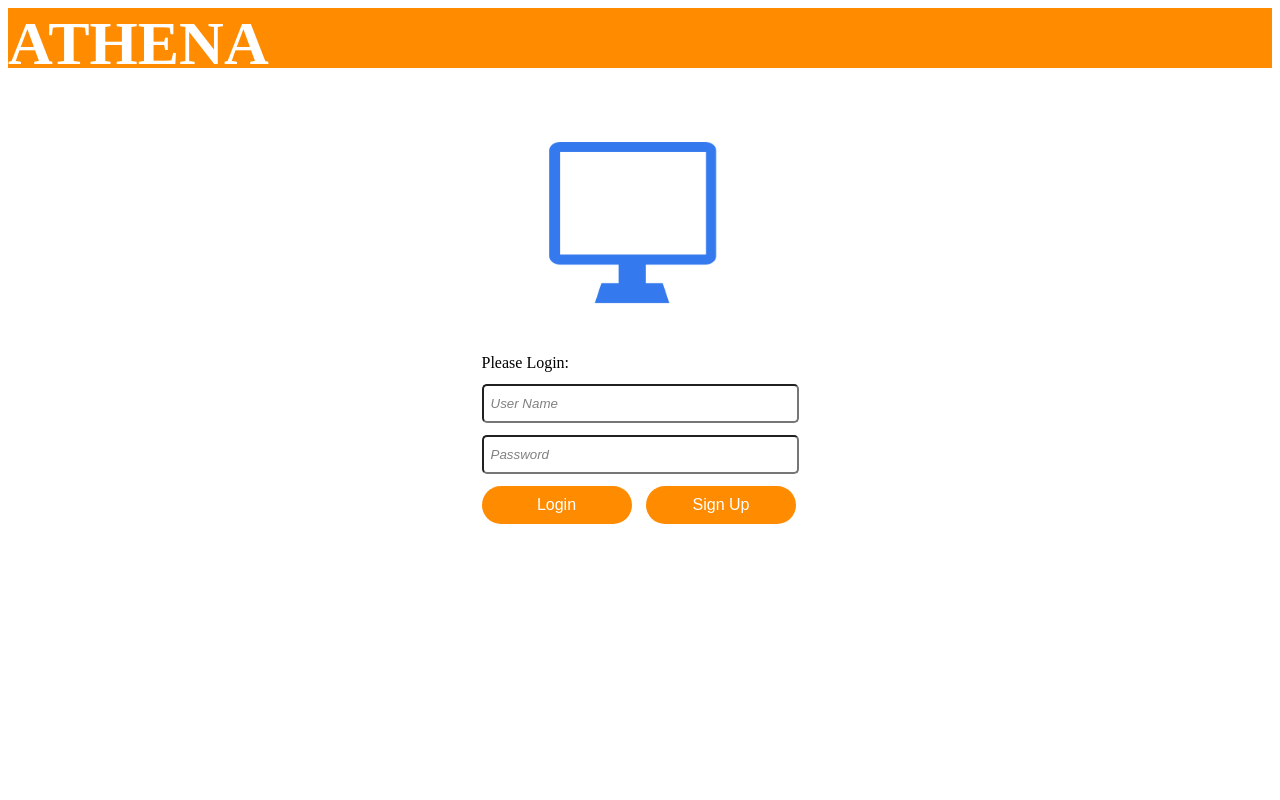
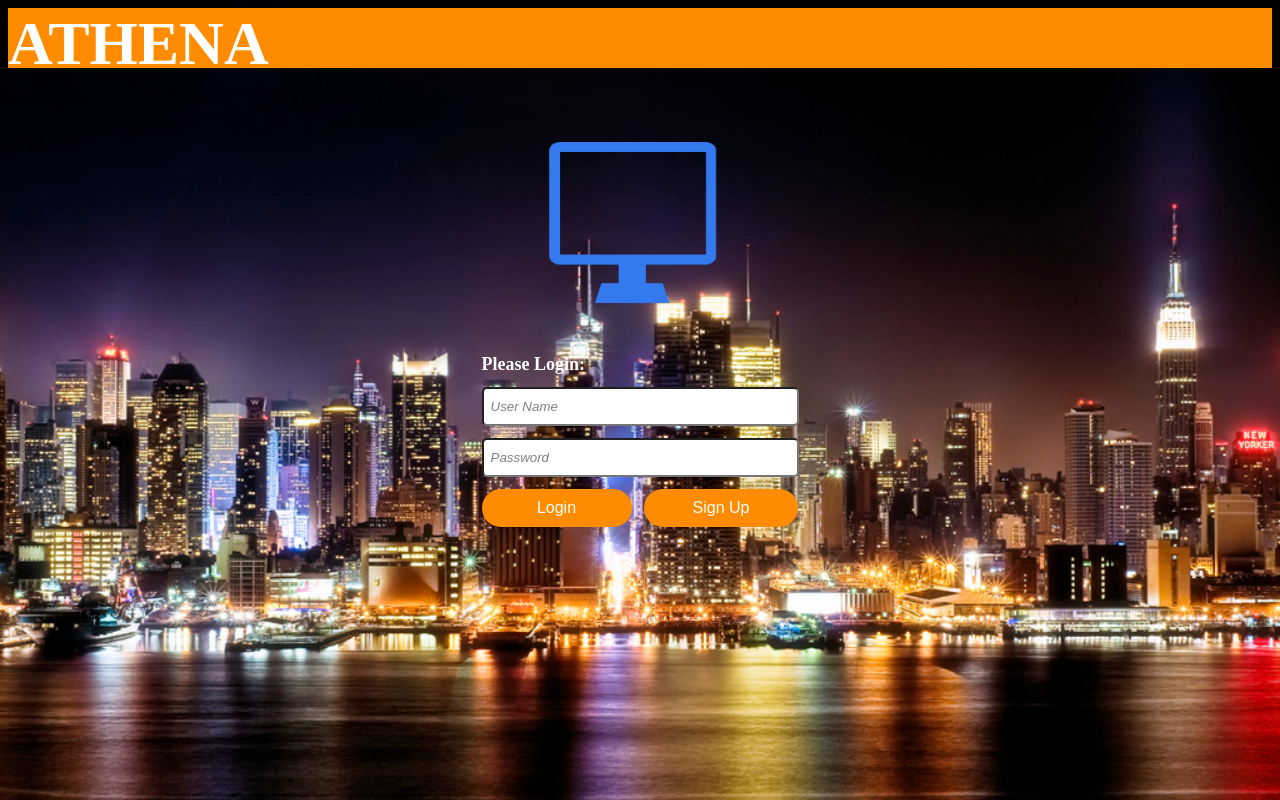
Before and after one commit to Jersyliu/athena, a Django app: page /login/ in a window 1280 px wide. Run offline with Django 3.2, Linux system fonts and the light colour scheme.

Commit message:
background picture

```diff
--- a/homepage/urls.py
+++ b/homepage/urls.py
@@ -6,5 +6,5 @@ app_name = "homepage"
 
 urlpatterns = [
         url(r'logoutuser/$',views.logoutuser, name = 'logoutuser'),
-        url(r'^(?P<username>[a-zA-Z]+)/$', views.index, name = 'index'),
+        url(r'^(?P<username>[a-zA-Z0-9]+)/$', views.index, name = 'index'),
 ]
--- a/login/static/login/style.css
+++ b/login/static/login/style.css
@@ -7,6 +7,13 @@
 .titleText{
     color:white;
     font-size:62px;
+}
+.background{
+  background: url(images/background.jpg) no-repeat center center fixed;
+  -webkit-background-size: cover;
+  -moz-background-size: cover;
+  -o-background-size: cover;
+  background-size: cover;
 }
 .logintable{
     padding: 25px;
@@ -22,6 +29,11 @@
     border-radius: 5px;
     padding: 10px 7px;
     width: 317px;
+}
+.text-white{
+    color: white;
+    font-weight: bold;
+    font-size: 18px;
 }
 .button{
     width: 150px;
@@ -47,9 +59,32 @@
     border-radius: 25px;
 }
 
+.abutton:hover{
+    background-color: green; /* Green */
+    border: none;
+    color: white;
+    text-align: center;
+    text-decoration: none;
+    display: inline-block;
+    font-size: 16px;
+    border-radius: 25px;
+}
+
 .abutton{
     text-decoration: none;
     color: white;
+    font-family:sans-serif;
+    width: 90px;
+    background-color: darkorange; /* Green */
+    border: none;
+    color: white;
+    padding: 10px 32px;
+    text-align: center;
+    text-decoration: none;
+    display: inline-block;
+    font-size: 16px;
+    border-radius: 25px;
+    cursor: pointer;
 }
 td{
     padding: 5px
--- a/login/templates/login/index.html
+++ b/login/templates/login/index.html
@@ -48,13 +48,14 @@
     </script>
 </head>
 
-<form action="{% url 'login:dologin' %}" method="post">
-{% csrf_token %}
+
 
 <div class="titleAthena">
     <h1 class="titleText"> ATHENA </h1>
 </div>
-
+<body class="background">
+    <form action="{% url 'login:dologin' %}" method="post">
+    {% csrf_token %}
         <div class="logintable">
             <table align = "center">
             <tr>
@@ -62,7 +63,7 @@
             </tr>
             <tr>
             <tr>
-    <td colspan="2">Please Login:</td>
+            <td colspan="2"><p class="text-white">Please Login:</p></td>
             </tr>
             <tr>
             <td colspan="2"><input class="username" id = "username" type="text" name="UserName" value="User Name" onfocus="enterField('username')" onblur="exitField(this)"></td>
@@ -72,13 +73,14 @@
             </tr>
             <tr>
             <td><input class="button" type="submit" value="Login" /></td>
-    <td><button class="button"><a class="abutton" href="{% url 'login:register' %}">Sign Up</a></button></td>
+            <td><a class="abutton" href="{% url 'login:register' %}">Sign Up</a></td>
             </tr>
             </table>
         </div>
+    </form>
+</body>
 <!--
 User name: <input type="text" name="UserName" value="User Name"><br>
 PassWord: <input type="text" name="PassWord" value="Password"><br>
 <input type="submit" value="Login or SignUp" />
 -->
-</form>
--- a/login/templates/login/register.html
+++ b/login/templates/login/register.html
@@ -7,7 +7,7 @@
 <div class="titleAthena">
     <h1 class="titleText"> ATHENA </h1>
 </div>
-
+<body class="background">
     <form action="{% url 'login:doregister' %}" method="post">
     {% csrf_token %}
         <div class="logintable">
@@ -29,9 +29,11 @@
             </tr>
             </table>
         </div>
+    </form>
+
+</body>
 <!--
 User name: <input type="text" name="UserName" value="User Name"><br>
 PassWord: <input type="text" name="PassWord" value="Password"><br>
 <input type="submit" value="Login or SignUp" />
 -->
-</form>
```
Also changed, not shown: login/static/login/images/background.jpg (added). Lines whose indentation alone changed are shown as unchanged.
